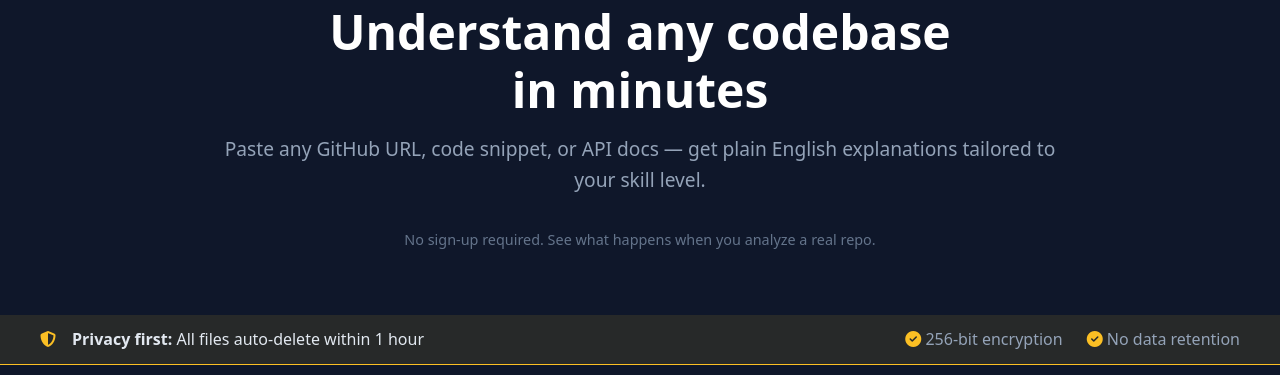
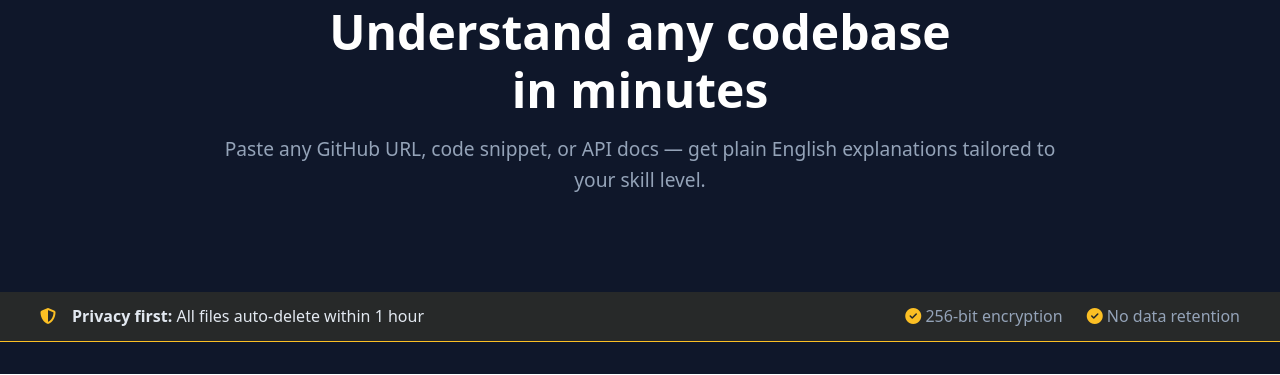
Before and after one commit to lucsetzer/codedecipher, a FastAPI app: page / in a window 1280 px wide. Shown: the part 254-629 px from the top of the page. Run offline with FastAPI, Linux system fonts and the light colour scheme; parts of the project's set-up code (start-up, migrations or seed data) failed here and were passed over.

Commit message:
Update frontpage.html

```diff
--- a/templates/frontpage.html
+++ b/templates/frontpage.html
@@ -356,10 +356,6 @@
 
     <p style="color: #94a3b8; font-size: 1.2rem; margin-bottom: 2rem;">
       Paste any GitHub URL, code snippet, or API docs — get plain English explanations tailored to your skill level.
-    </p>
-
-    <p style="color: #64748b; font-size: 0.9rem;">
-      No sign-up required. See what happens when you analyze a real repo.
     </p>
 
   </div>
```
